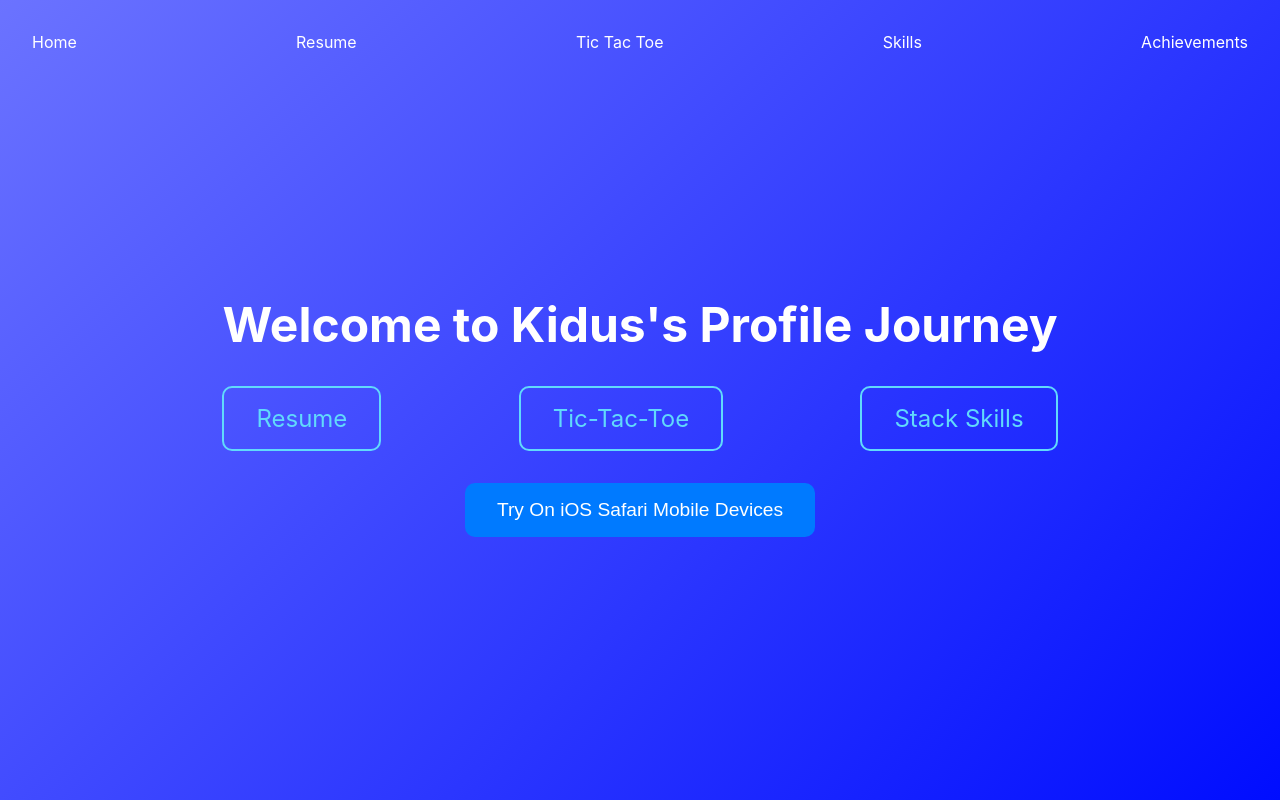
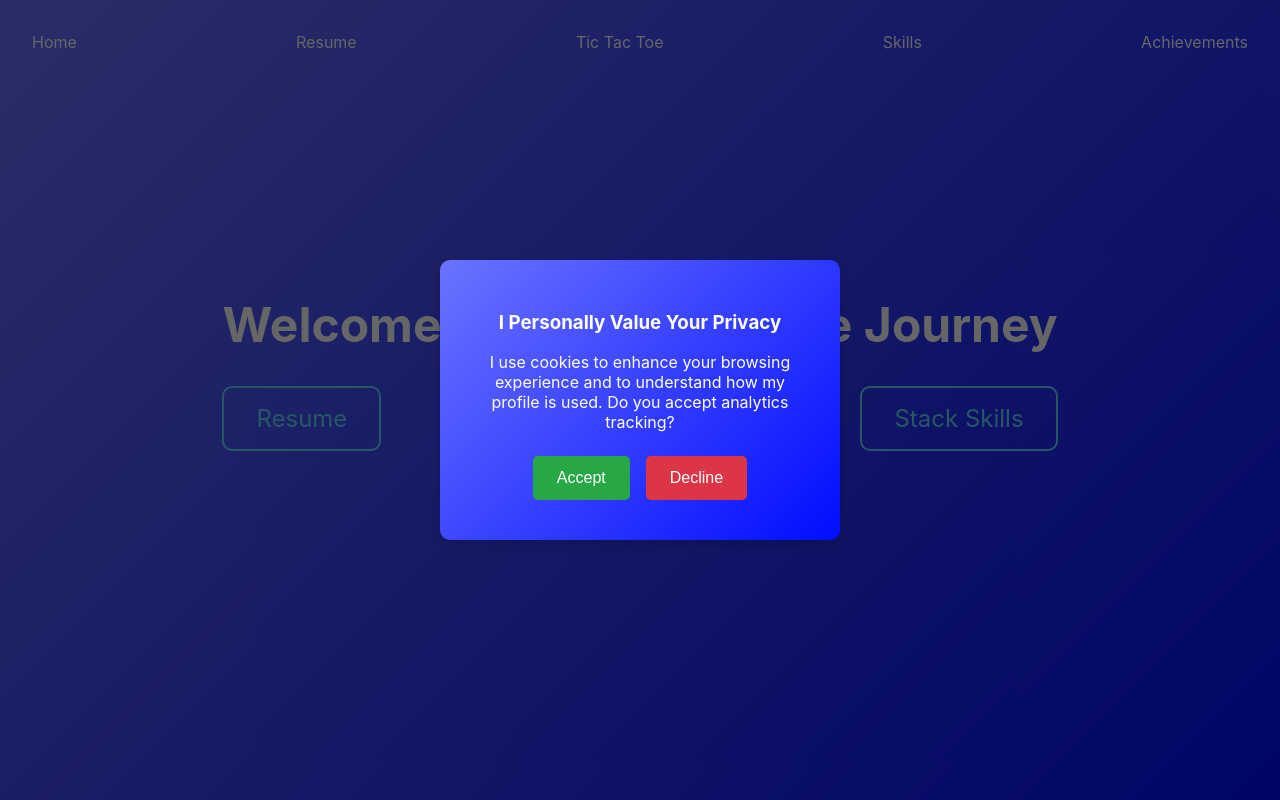
Before and after one commit to KidusTadesseCode/profile, a React (Create React App) app: page / in a window 1280 px wide. Built offline with nearby package versions, Linux system fonts and the light colour scheme.

Commit message:
Google Analytics implemented

```diff
--- a/package.json
+++ b/package.json
@@ -11,6 +11,7 @@
     "framer-motion": "^11.11.11",
     "react": "^18.2.0",
     "react-dom": "^18.2.0",
+    "react-ga4": "^2.1.0",
     "react-icons": "^5.3.0",
     "react-router-dom": "^6.27.0",
     "react-scripts": "5.0.1",
--- a/src/App.js
+++ b/src/App.js
@@ -1,9 +1,20 @@
 // App.js
+import { useEffect } from "react";
 import { RouterProvider } from "react-router-dom";
 import AppRoutes from "./routes/AppRoutes";
+import { initGA } from "./ga";
 
 function App() {
-  return <RouterProvider router={AppRoutes} />;
+  useEffect(() => {
+    const consent = JSON.parse(localStorage.getItem("userConsent"));
+    if (consent === true) initGA(process.env.REACT_APP_GA_TRACKING_ID);
+  }, []);
+
+  return (
+    <RouterProvider router={AppRoutes}>
+      <AppRoutes />
+    </RouterProvider>
+  );
 }
 
 export default App;
--- /dev/null
+++ b/src/components/AnalyticsProvider.js
@@ -0,0 +1,17 @@
+import { useEffect } from "react";
+import { useLocation } from "react-router-dom";
+import { trackPage } from "../ga";
+
+export default function AnalyticsProvider({ children }) {
+  const location = useLocation();
+  useEffect(() => {
+    const userConsent = JSON.parse(localStorage.getItem("userConsent"));
+    console.log("userConsent", userConsent);
+    if (!userConsent) return;
+    const currentPath = location.pathname + location.search;
+    trackPage(currentPath);
+    return;
+  }, [location]);
+
+  return children;
+}
--- /dev/null
+++ b/src/components/ConsentModal.js
@@ -0,0 +1,25 @@
+// ConsentModal.js
+import React from "react";
+import {
+  ModalOverlay,
+  ModalContent,
+  Button,
+} from "../styles/ConsentModal.Style";
+
+const ConsentModal = ({ handleAccept, handleDecline }) => {
+  return (
+    <ModalOverlay>
+      <ModalContent>
+        <h3>I Personally Value Your Privacy</h3>
+        <p>
+          I use cookies to enhance your browsing experience and to understand
+          how my profile is used. Do you accept analytics tracking?
+        </p>
+        <Button onClick={handleAccept}>Accept</Button>
+        <Button onClick={handleDecline}>Decline</Button>
+      </ModalContent>
+    </ModalOverlay>
+  );
+};
+
+export default ConsentModal;
--- a/src/components/Layout.js
+++ b/src/components/Layout.js
@@ -1,13 +1,42 @@
-// src/components/Layout.js
-import React from "react";
+// Layout.js
+import React, { useEffect, useState } from "react";
 import { Outlet } from "react-router-dom";
 import Navigation from "./Navigation";
+import ConsentModal from "./ConsentModal";
+import AnalyticsProvider from "./AnalyticsProvider";
 
 const Layout = () => {
+  const [consent, setConsent] = useState(localStorage.getItem("userConsent"));
+  const [askForConsent, setAskForConsent] = useState(null);
+  const handleAccept = () => {
+    setConsent(true);
+    localStorage.setItem("userConsent", "true");
+    return window.location.reload();
+  };
+
+  const handleDecline = () => {
+    setConsent(false);
+    localStorage.setItem("userConsent", "false");
+    return window.location.reload();
+  };
+
+  useEffect(() => {
+    if (consent === null) return setAskForConsent(true);
+    if (consent === true || consent === false) return setAskForConsent(false);
+  }, [consent]);
+
   return (
     <>
       <Navigation />
-      <Outlet />
+      {askForConsent && (
+        <ConsentModal
+          handleAccept={handleAccept}
+          handleDecline={handleDecline}
+        />
+      )}
+      <AnalyticsProvider>
+        <Outlet />
+      </AnalyticsProvider>
     </>
   );
 };
--- /dev/null
+++ b/src/ga.js
@@ -0,0 +1,21 @@
+// ga.js
+import ReactGA from "react-ga4";
+
+export const initGA = (measurementId) => {
+  ReactGA.initialize(measurementId, {
+    gaOptions: {
+      anonymizeIp: true,
+    },
+  });
+};
+
+export const trackPage = (page) => {
+  ReactGA.send({ hitType: "pageview", page });
+};
+
+export const trackButton = (buttonName) => {
+  ReactGA.event({
+    category: "User",
+    action: `Clicked the ${buttonName}`,
+  });
+};
--- a/src/pages/Resume.js
+++ b/src/pages/Resume.js
@@ -10,6 +10,7 @@ import {
   SvgContainer,
   DownloadButton,
 } from "../styles/Resume.Style";
+import { trackButton } from "../ga";
 
 const Resume = () => {
   const svgRef = useRef();
@@ -103,6 +104,7 @@ const Resume = () => {
   }, []);
 
   const downloadResume = () => {
+    trackButton("Download Full Resume");
     window.location.href = `${process.env.PUBLIC_URL}/Kidus_Tadessa_Resume_2024.docx`;
   };
 
--- a/src/pages/Skills.js
+++ b/src/pages/Skills.js
@@ -58,6 +58,7 @@ const Skills = () => {
     { name: "Git", icon: <FaGitAlt /> },
     { name: "Jenkins", icon: <SiJenkins /> },
     { name: "Figma", icon: <SiFigma /> },
+    { name: "Adobe XD", icon: <SiAdobe /> },
     { name: "Oracle", icon: <SiOracle /> },
     { name: "Postgres", icon: <SiPostgresql /> },
     { name: "MySQL", icon: <SiMysql /> },
@@ -68,7 +69,6 @@ const Skills = () => {
     { name: "Rollup", icon: <SiRollupdotjs /> },
     { name: "jQuery", icon: <SiJquery /> },
     { name: "JSON", icon: <SiJson /> },
-    { name: "Adobe XD", icon: <SiAdobe /> },
     { name: "CSS3", icon: <SiCss3 /> },
     { name: "Linux", icon: <FaLinux /> },
   ];
--- a/src/routes/routes.js
+++ b/src/routes/routes.js
@@ -1,3 +1,4 @@
+// routes.js
 import Home from "../pages/Home";
 import Resume from "../pages/Resume";
 import TicTacToe from "../pages/TicTacToe";
--- /dev/null
+++ b/src/styles/ConsentModal.Style.js
@@ -0,0 +1,46 @@
+// ConsentModal.Style.js
+import styled from "styled-components";
+
+const ModalOverlay = styled.div`
+  position: fixed;
+  top: 0;
+  left: 0;
+  right: 0;
+  bottom: 0;
+  background: rgba(0, 0, 0, 0.6);
+  display: flex;
+  align-items: center;
+  justify-content: center;
+  z-index: 1000;
+`;
+
+const ModalContent = styled.div`
+  /* background: white; */
+  background: linear-gradient(135deg, #6b73ff, #000dff);
+  padding: 2rem;
+  border-radius: 10px;
+  max-width: 400px;
+  text-align: center;
+  box-shadow: 0px 4px 15px rgba(0, 0, 0, 0.2);
+`;
+
+const Button = styled.button`
+  margin: 0.5rem;
+  padding: 0.8rem 1.5rem;
+  cursor: pointer;
+  border: none;
+  border-radius: 5px;
+  font-size: 1rem;
+
+  &:first-of-type {
+    background-color: #28a745;
+    color: white;
+  }
+
+  &:last-of-type {
+    background-color: #dc3545;
+    color: white;
+  }
+`;
+
+export { ModalOverlay, ModalContent, Button };
--- a/src/styles/Resume.Style.js
+++ b/src/styles/Resume.Style.js
@@ -5,7 +5,6 @@ const Container = styled.div`
   flex-direction: column;
   align-items: center;
   padding: 2rem;
-  /* background-color: #36414c; */
   background: linear-gradient(135deg, #6b73ff, #000dff);
   color: white;
   min-height: 100vh;
```
Also changed, not shown: 2 other files (tests, documents, lock files or other folders).
